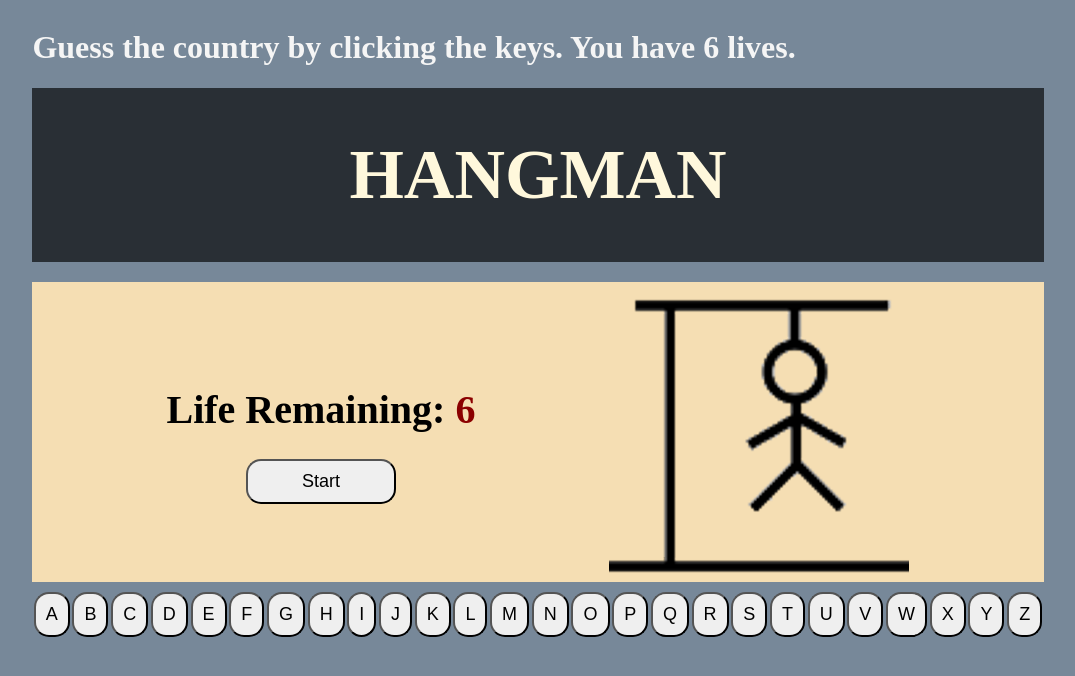
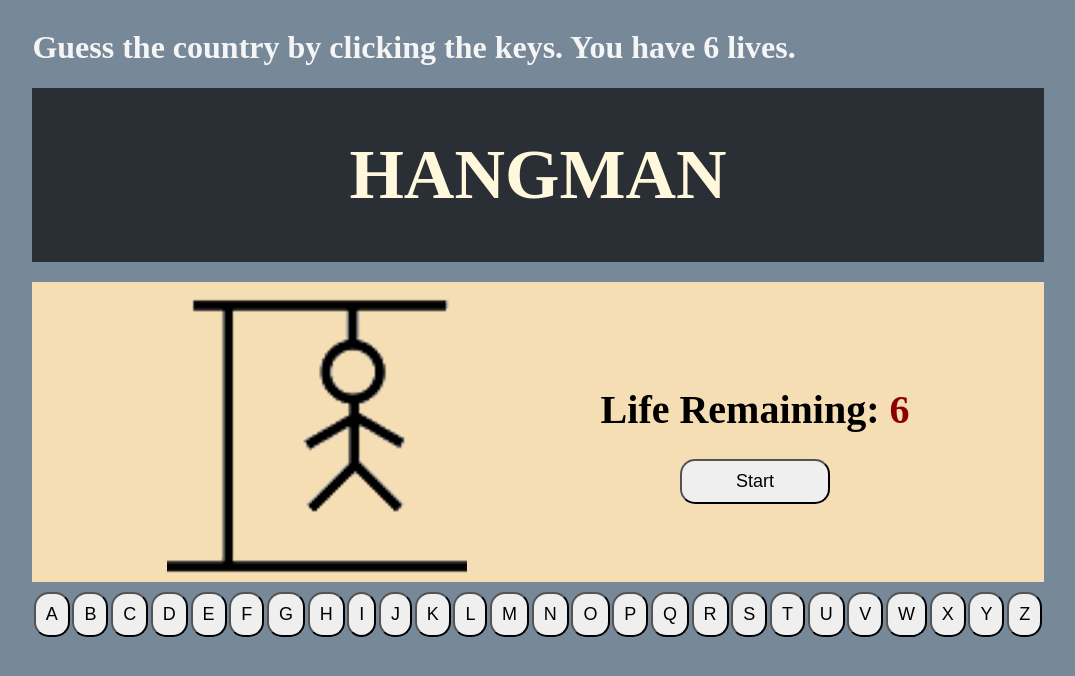
Before and after one commit to sheikhasifahmed/HangManGame, a plain HTML site: page index.html in a window 1280 px wide. Shown: the whole page, without its empty margins (102-1177 px from the left). Drawn offline with Linux system fonts and the light colour scheme.

Commit message:
flex order

```diff
--- a/style.css
+++ b/style.css
@@ -33,6 +33,11 @@ main {
   text-align: center;
   margin-top: auto;
   margin-bottom: auto;
+  order: 2;
+}
+
+#pic {
+  order: 1;
 }
 
 #ib h1 {
```
